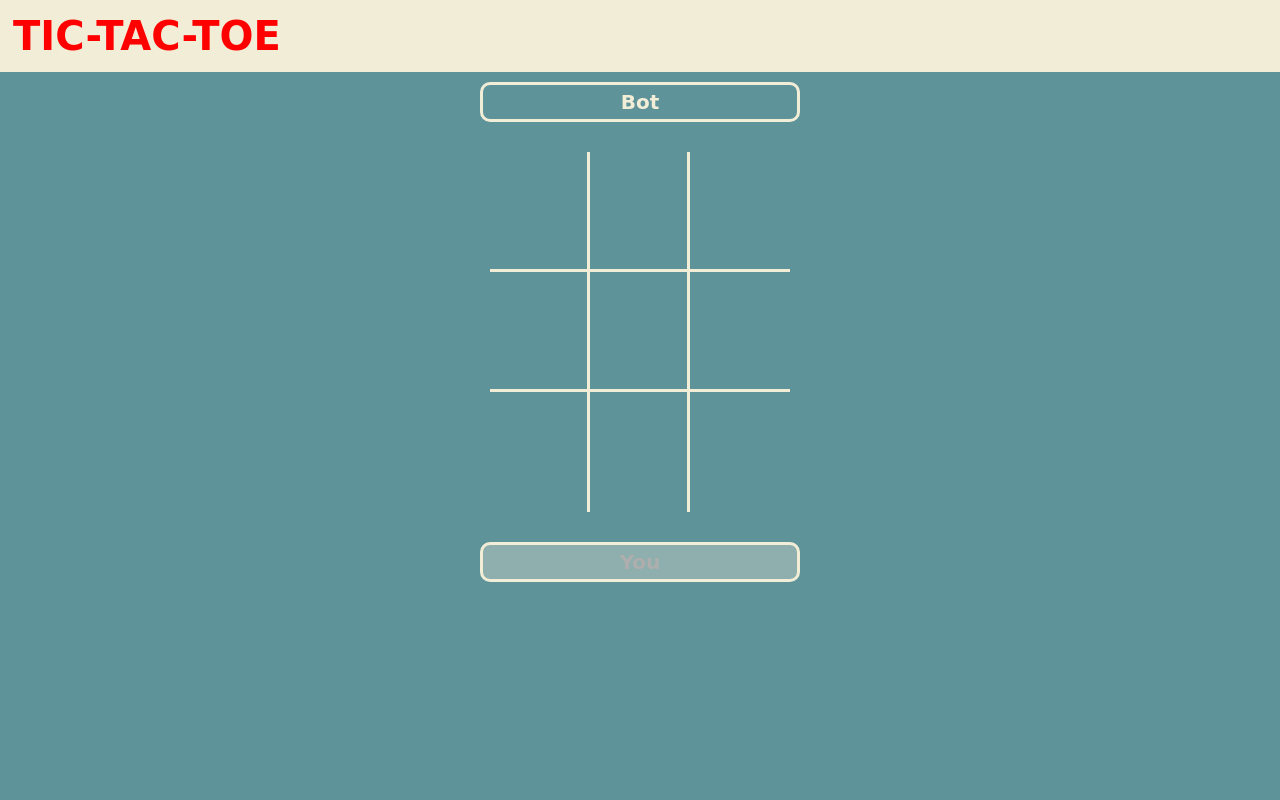
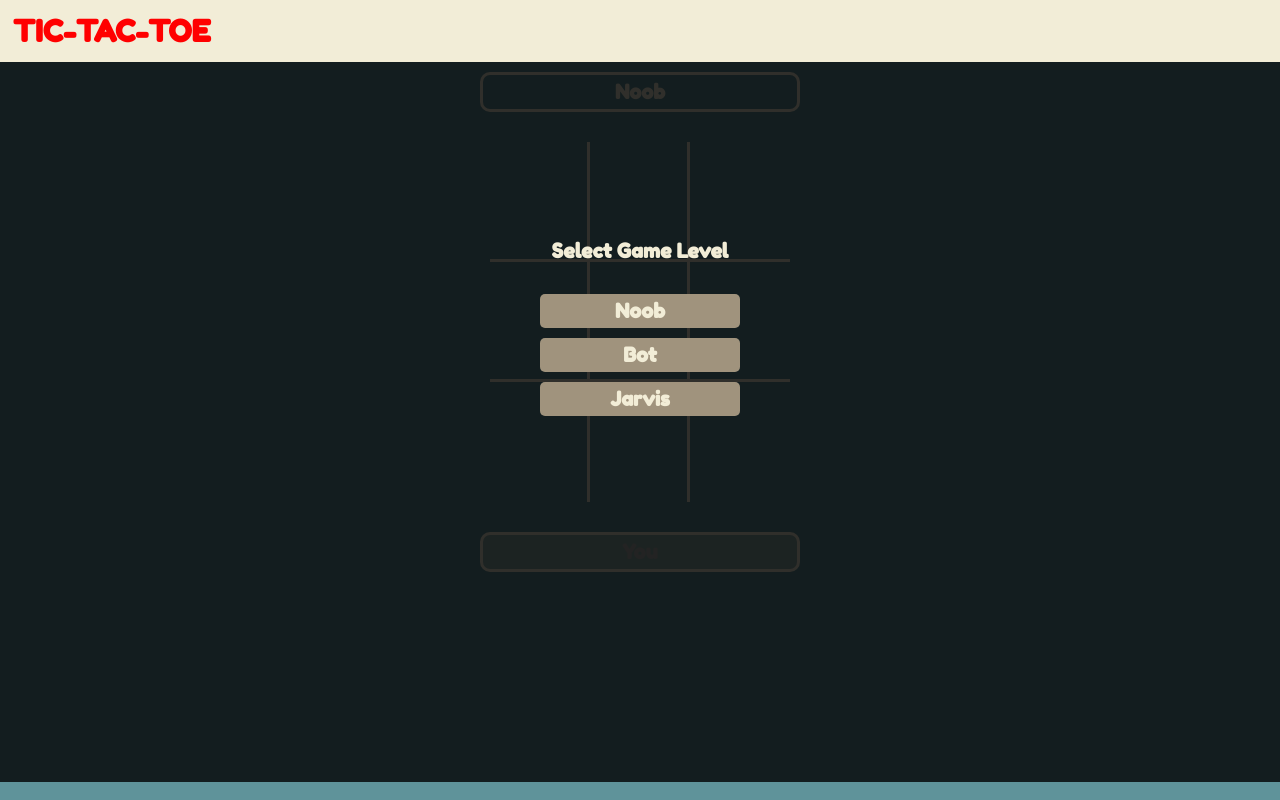
Before and after one commit to abdussamiakanda/TIC-TAC-TOE, a PHP site: page / in a window 1280 px wide. Run offline with PHP 8.4, Linux system fonts and the light colour scheme.

Commit message:
levels added

```diff
--- a/index.html
+++ b/index.html
@@ -8,7 +8,7 @@
     <link rel="icon" href ="./icon.png" type = "image/icon">
     <link rel="preconnect" href="https://fonts.googleapis.com">
     <link rel="preconnect" href="https://fonts.gstatic.com" crossorigin>
-    <link href="https://fonts.googleapis.com/css2?family=Teko&display=swap" rel="stylesheet">
+    <link href="https://fonts.googleapis.com/css2?family=Fredoka+One&display=swap" rel="stylesheet">
     <link rel="stylesheet" href="https://cdnjs.cloudflare.com/ajax/libs/font-awesome/4.7.0/css/font-awesome.min.css">
 
     <!-- styles -->
@@ -21,9 +21,15 @@
     <div id="reset"></div>
 </div>
 
-<div class="game-container">
+<div class="game-container" id="bot-game-container">
+  <div class="popup" id="popup">
+    <h4>Select Game Level</h4>
+    <div class="button" onclick="levelBot('Noob')">Noob</div>
+    <div class="button" onclick="levelBot('Bot')">Bot</div>
+    <div class="button" onclick="levelBot('Jarvis')">Jarvis</div>
+  </div>
   <div class="player-area" id="bot">
-      Bot
+      Noob
   </div>
 
   <div class="mid">
--- a/style.css
+++ b/style.css
@@ -8,7 +8,6 @@
   --secondary: #F2EDD7;
   --third: #3A6351;
   --fourth: #A0937D;
-
 }
 body{
   font-family: 'Fredoka One', cursive;
@@ -17,6 +16,7 @@ body{
   color: var(--secondary);
   font-size: 20px;
   font-weight: bold;
+  overflow: hidden;
 }
 
 /* HEADER CLASSES */
@@ -28,9 +28,10 @@ body{
   display: flex;
   justify-content: space-between;
   align-items: center;
+  z-index: 10;
 }
 .head{
-  font-size: 2em;
+  font-size: 30px;
   margin: 10px;
   color: red;
   font-weight: bold;
@@ -38,7 +39,7 @@ body{
 .reset{
   float: right;
   color: #F2EDD7;
-  font-size: 35px;
+  font-size: 30px;
   padding: 10px 15px;
   margin-right: 20px;
   background-color: rgba(0,0,0,0.5);
@@ -52,10 +53,38 @@ body{
 /* DASHBOARD */
 
 .game-container {
+  position: relative;
   display: flex;
   flex-direction: column;
-  justify-content: center;
   align-items: center;
+  width: 100%;
+  height: 90vh;
+}
+.popup{
+  position: absolute;
+  top: 0;
+  left: 0;
+  height: 100%;
+  width: 100%;
+  padding-top: 150px;
+  background-color: rgba(0,0,0,0.8);
+  z-index: 9;
+  display: flex;
+  align-items: center;
+  flex-direction: column;
+}
+.button{
+  background-color: var(--fourth);
+  padding: 5px 10px;
+  margin: 5px;
+  border-radius: 5px;
+  text-align: center;
+  max-width: 200px;
+  width: 100%;
+  cursor: pointer;
+}
+.button:hover{
+  box-shadow: 0px 0px 10px rgba(255,255,255,0.8);
 }
 .player-area {
   max-width: 320px;
```
Also changed, not shown: game.js (+26 -23 lines).
